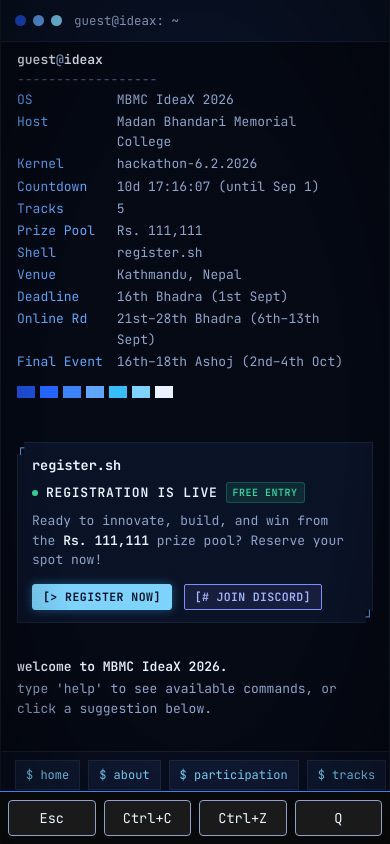
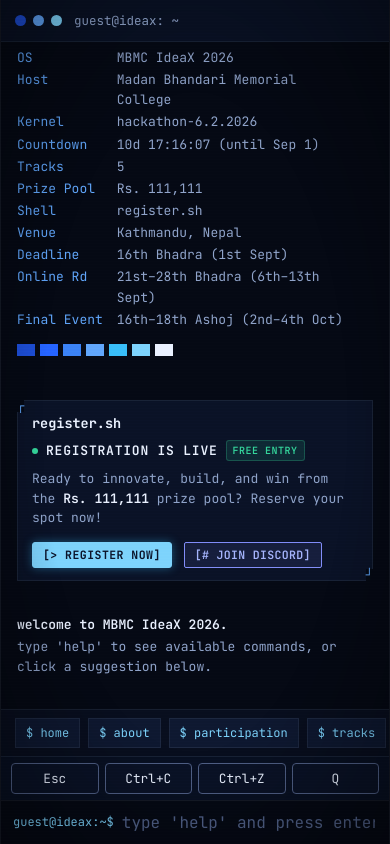
Before and after one commit to ideax-mbmc/ideax2026, a React (Vite) app: page / in a window 390 px wide. Built offline with nearby package versions, Linux system fonts and the light colour scheme.

Commit message:
fix(mobile): fix terminal input line overlay and viewport sizing in mobile view

```diff
--- a/index.html
+++ b/index.html
@@ -2,7 +2,7 @@
 <html lang="en" prefix="og: https://ogp.me/ns#">
   <head>
     <meta charset="UTF-8" />
-    <meta name="viewport" content="width=device-width, initial-scale=1.0, viewport-fit=cover" />
+    <meta name="viewport" content="width=device-width, initial-scale=1.0, maximum-scale=1.0, viewport-fit=cover, interactive-widget=resizes-content" />
 
     <!-- Primary Meta Tags -->
     <title>MBMC IdeaX 2026 | National Hackathon Nepal | Register Now</title>
--- a/src/App.jsx
+++ b/src/App.jsx
@@ -380,6 +380,8 @@
                 <SuggestionChips onRunCommand={handleRunCommand} />
               </nav>
 
+              <MobileVirtualKeys />
+
               <CommandLine
                 inputRef={inputRef}
                 history={history}
@@ -390,7 +392,6 @@
           )}
         </div>
       )}
-      <MobileVirtualKeys />
     </main>
   )
 }
--- a/src/index.css
+++ b/src/index.css
@@ -564,6 +564,16 @@
 @media (max-width: 600px) {
   body { font-size: 13px; }
   .fetch-art canvas { width: 170px; height: 190px; }
+  .inputline {
+    gap: 6px;
+    padding: 10px 12px calc(10px + env(safe-area-inset-bottom)) 12px;
+  }
+  .prompt {
+    font-size: 12px;
+  }
+  .inputline input {
+    font-size: 16px;
+  }
 }
 
 /* ---------------- loading intro ---------------- */
@@ -866,39 +876,31 @@
 @media (max-width: 768px) {
   .mobile-virtual-keys {
     display: flex;
-    position: fixed;
-    bottom: 0;
-    left: 0;
-    right: 0;
-    background: rgba(10, 10, 10, 0.85);
+    flex: 0 0 auto;
+    background: rgba(10, 18, 38, 0.85);
     backdrop-filter: blur(8px);
-    border-top: 1px solid var(--accent2);
-    padding: 8px;
-    gap: 8px;
-    z-index: 1000;
+    border-top: 1px solid var(--line);
+    padding: 6px 10px;
+    gap: 6px;
     justify-content: center;
   }
 
   .mobile-virtual-keys button {
-    background: #1a1a1a;
+    background: var(--panel);
     color: var(--text);
-    border: 1px solid var(--dim);
+    border: 1px solid var(--faint);
     border-radius: 4px;
-    padding: 8px 12px;
-    font-size: 0.85rem;
+    padding: 6px 8px;
+    font-size: 0.8rem;
     font-family: inherit;
     cursor: pointer;
     flex: 1;
     text-align: center;
+    touch-action: manipulation;
   }
 
   .mobile-virtual-keys button:active {
     background: var(--accent2);
     color: var(--bg);
   }
-
-  /* Add some padding to main so content isn't obscured by the fixed bar */
-  main {
-    padding-bottom: 50px;
-  }
 }
```
